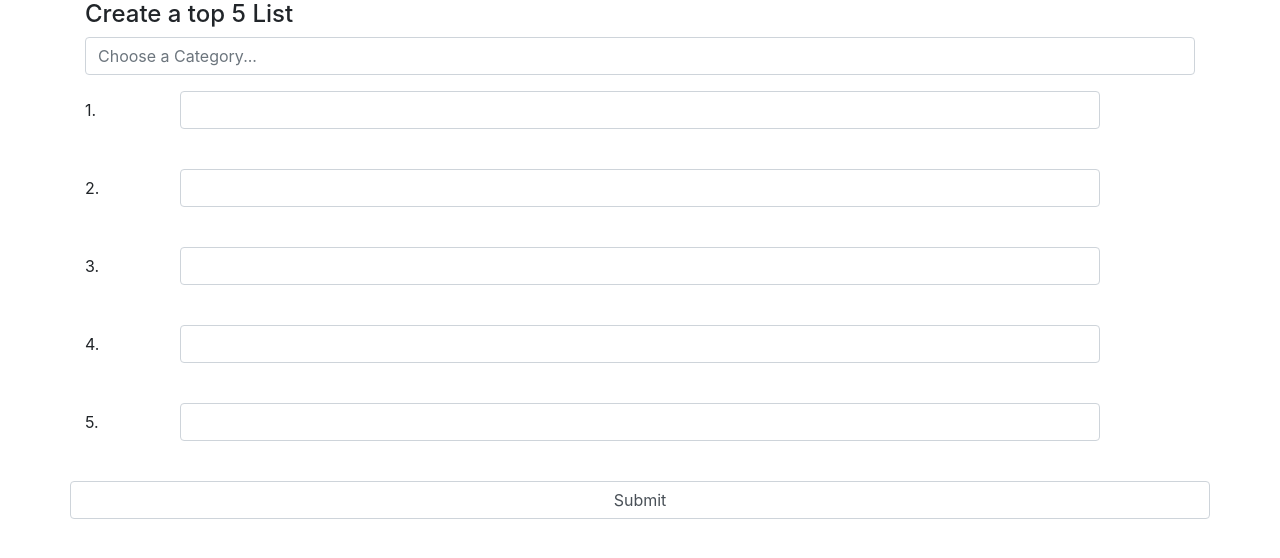
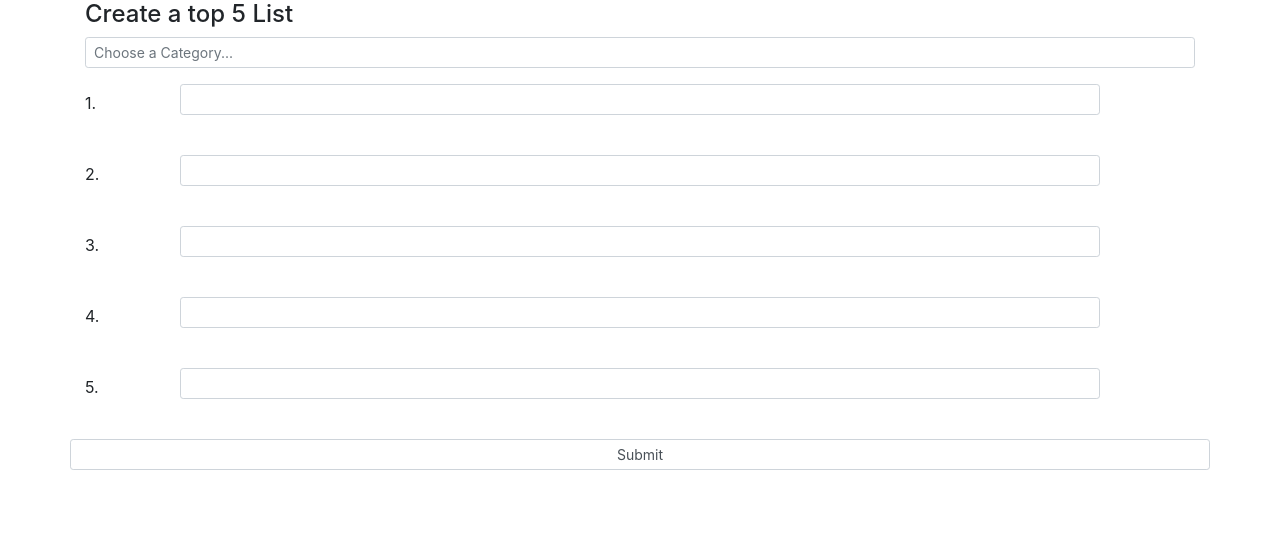
Before and after one commit to ajkelso/Top-Five, a React (Create React App) app in the folder frontend/: page /lists/new in a window 1280 px wide. Shown: the top 558 px of the page. Built offline with nearby package versions, Linux system fonts and the light colour scheme; sample sign-in values are in the browser's storage.

Commit message:
first pass at styling Profile list

```diff
--- a/frontend/src/components/List.jsx
+++ b/frontend/src/components/List.jsx
@@ -1,19 +1,41 @@
 import React from 'react';
+import Table from 'react-bootstrap/Table'
 
 function List(props) {
     const {category, first, second, third, fourth, fifth} = props.listData
 
     return(
-        <div>
-            <h3>{category}</h3>
-            <ol>
-                <li>{first}</li>
-                <li>{second}</li>
-                <li>{third}</li>
-                <li>{fourth}</li>
-                <li>{fifth}</li>
-            </ol>
-        </div>
+        <Table striped bordered hover size="sm">
+            <thead>
+                <tr>
+                    <th width='20px'>Ranking</th>
+                    <th>Category</th>
+                </tr>
+            </thead>
+            <tbody>
+
+                <tr>
+                    <td>1st</td>
+                    <td>{first}</td>
+                </tr>
+                <tr>
+                    <td>2nd</td>
+                    <td>{second}</td>
+                </tr>
+                <tr>
+                    <td>3rd</td>
+                    <td>{third}</td>
+                </tr>
+                <tr>
+                    <td>4th</td>
+                    <td>{fourth}</td>
+                </tr>
+                <tr>
+                    <td>5th</td>
+                    <td>{fifth}</td>
+                </tr>
+            </tbody>
+        </Table>
     )
 }
 
--- a/frontend/src/components/ListForm.jsx
+++ b/frontend/src/components/ListForm.jsx
@@ -41,45 +41,45 @@ function ListForm(props) {
 
             <Form onSubmit={handleSubmit}>
                 <Form.Group controlId="listForm.category">
-                    <Form.Control type="text" name="category" placeholder="Choose a Category..." onChange={handleChange} value={formData.category}/>
+                    <Form.Control size="sm" type="text" name="category" placeholder="Choose a Category..." onChange={handleChange} value={formData.category}/>
                 </Form.Group>
                 <Form.Group as={Row} controlId="listForm.First">
                     <Form.Label column sm={1} htmlFor="First">1.</Form.Label>
                     <Col sm={10}>
-                        <Form.Control type="text" name="first" onChange={handleChange} value={formData.first}/><br/>
+                        <Form.Control size="sm" type="text" name="first" onChange={handleChange} value={formData.first}/><br/>
                     </Col>
                 </Form.Group>
 
                 <Form.Group as={Row} controlId="listForm.Second">
                     <Form.Label column sm={1} htmlFor="Second">2.</Form.Label>
                     <Col sm={10}>
-                        <Form.Control type="text" name="second" onChange={handleChange} value={formData.second}/><br/>
+                        <Form.Control size="sm" type="text" name="second" onChange={handleChange} value={formData.second}/><br/>
                     </Col>
                 </Form.Group>
 
                 <Form.Group as={Row} controlId="listForm.Third">
                     <Form.Label column sm={1} htmlFor="Third">3.</Form.Label>
                     <Col sm={10}>
-                        <Form.Control type="text" name="third" onChange={handleChange} value={formData.third}/><br/>
+                        <Form.Control size="sm" type="text" name="third" onChange={handleChange} value={formData.third}/><br/>
                     </Col>
                 </Form.Group>
 
                 <Form.Group as={Row} controlId="listForm.Fourth">
                     <Form.Label column sm={1} htmlFor="Fourth">4.</Form.Label>
                     <Col sm={10}>
-                        <Form.Control type="text" name="fourth" onChange={handleChange} value={formData.fourth}/><br/>
+                        <Form.Control size="sm" type="text" name="fourth" onChange={handleChange} value={formData.fourth}/><br/>
                     </Col>
                 </Form.Group>
 
                 <Form.Group as={Row} controlId="listForm.Fifth">
                     <Form.Label column sm={1} htmlFor="Fifth">5.</Form.Label>
                     <Col sm={10}>
-                        <Form.Control type="text" name="fifth" onChange={handleChange} value={formData.fifth}/><br/>
+                        <Form.Control size="sm" type="text" name="fifth" onChange={handleChange} value={formData.fifth}/><br/>
                     </Col>
                 </Form.Group>
 
                 <Form.Group as={Row} controlId="listForm.Submit">
-                    <Form.Control type="submit"/>
+                    <Form.Control size="sm" type="submit"/>
                 </Form.Group>
 
             </Form>
```
Also changed, not shown: 1 other file (tests, documents, lock files or other folders).
